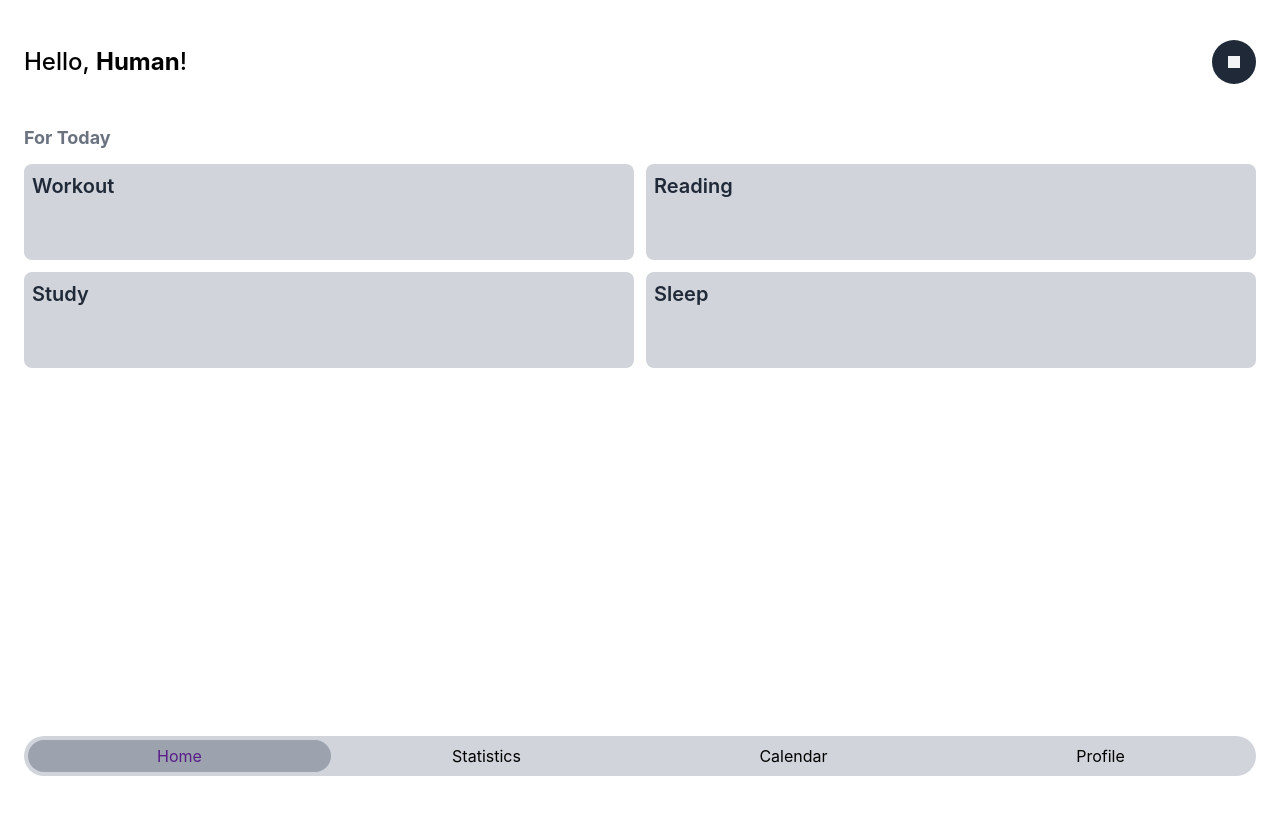
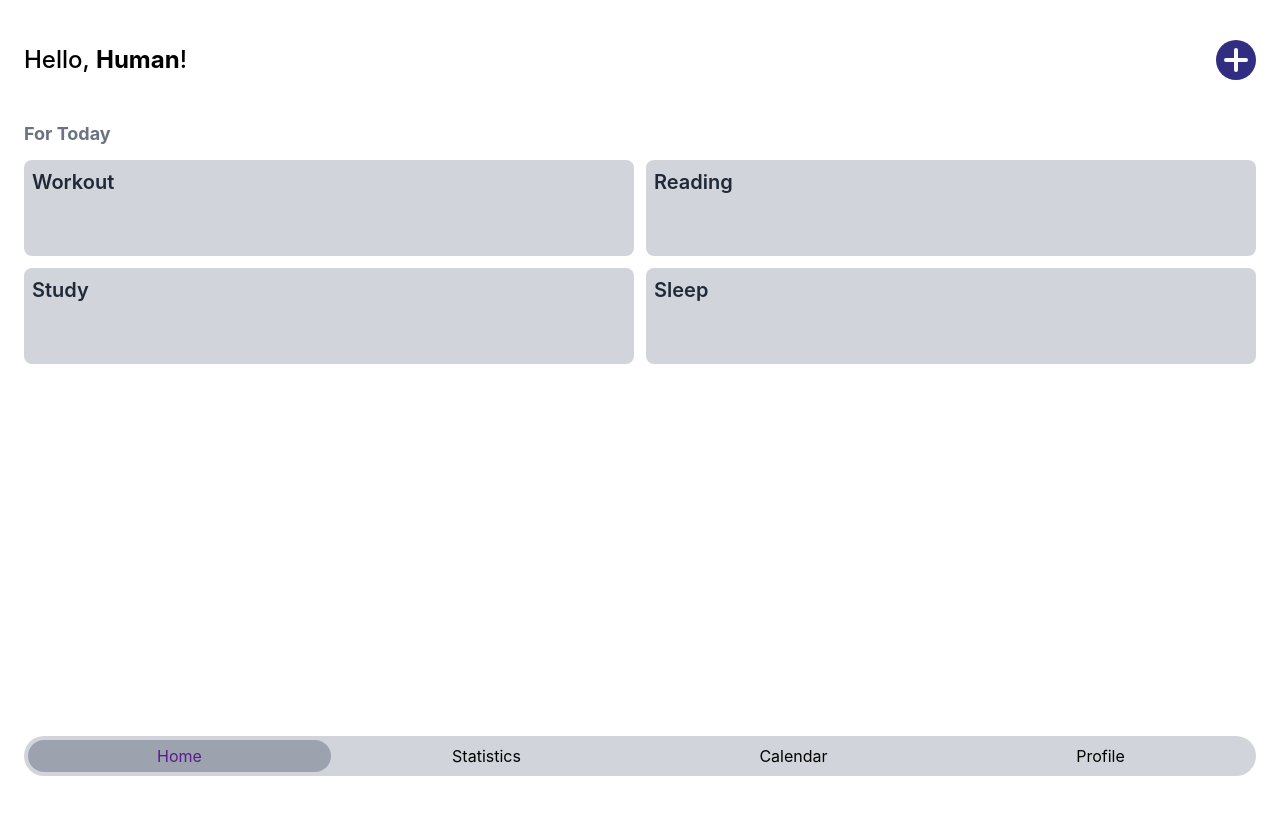
Before and after one commit to wolf-sen/Habbit-Tracker, a Vue app: page / in a window 1280 px wide. Shown: the top 814 px of the page. Built offline with nearby package versions, Linux system fonts and the light colour scheme; no server answers; a web font is replaced by a local one.

Commit message:
Added Icon Library

```diff
--- a/package.json
+++ b/package.json
@@ -9,6 +9,7 @@
     "preview": "vite preview"
   },
   "dependencies": {
+    "@heroicons/vue": "^2.1.3",
     "axios": "^1.6.8",
     "vue": "^3.4.21",
     "vue-router": "^4.3.0"
--- a/src/views/HomeView.vue
+++ b/src/views/HomeView.vue
@@ -1,14 +1,15 @@
 <script setup>
 import greetingTitle from '../components/greetingTitle.vue'
 import habitGrid from '/src/components/habitGrid.vue'
+import { PlusIcon } from '@heroicons/vue/24/outline'
 </script>
 
 <template>
   <main>
     <div class="grid grid-cols-2 mt-10 mx-6">
       <greetingTitle />
-      <button type="button" class="bg-gray-800 p-4 rounded-full place-self-end">
-        <div class="w-3 h-3 bg-gray-100"></div>
+      <button type="button" class="bg-indigo-900 p-1 rounded-full place-self-end">
+        <PlusIcon class="size-8 text-neutral-50 [&>path]:stroke-[3]" />
       </button>
     </div>
     <section class="mx-6 mt-10">
```
Also changed, not shown: 1 other file (tests, documents, lock files or other folders).
